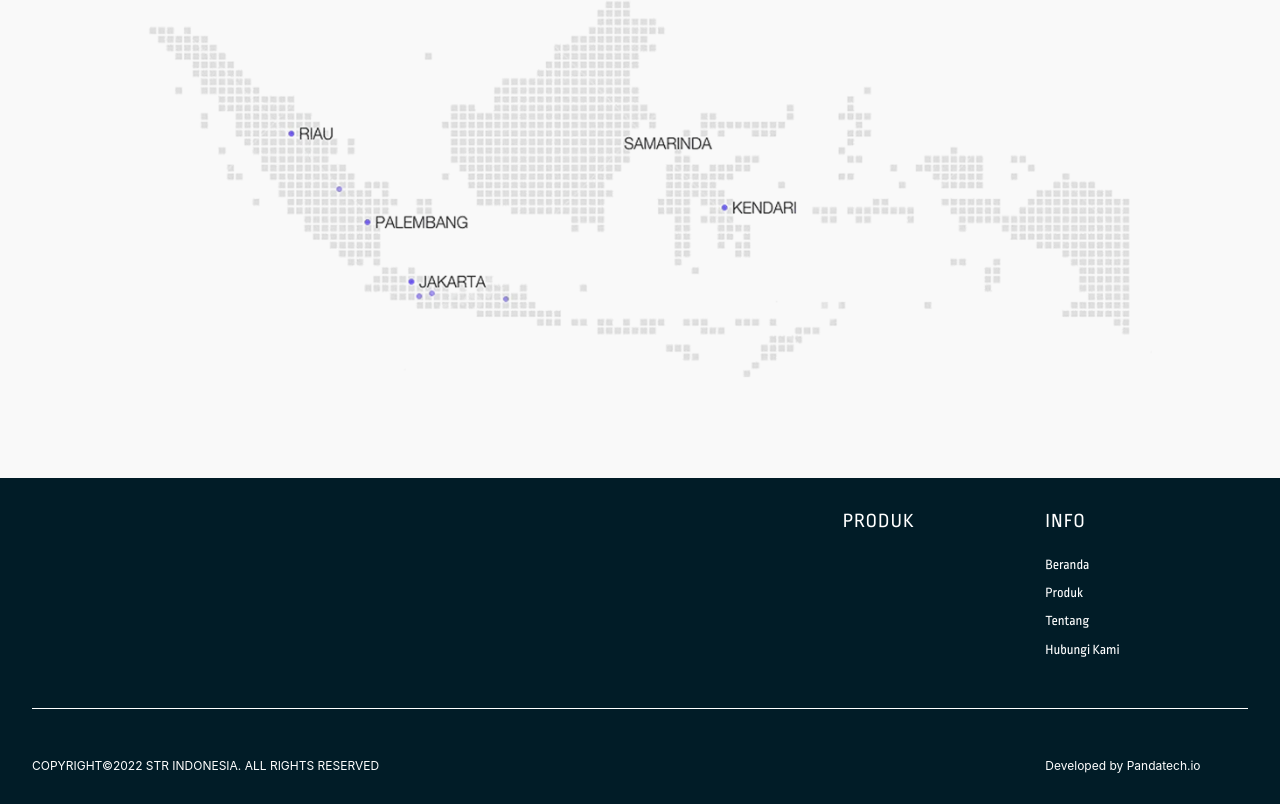
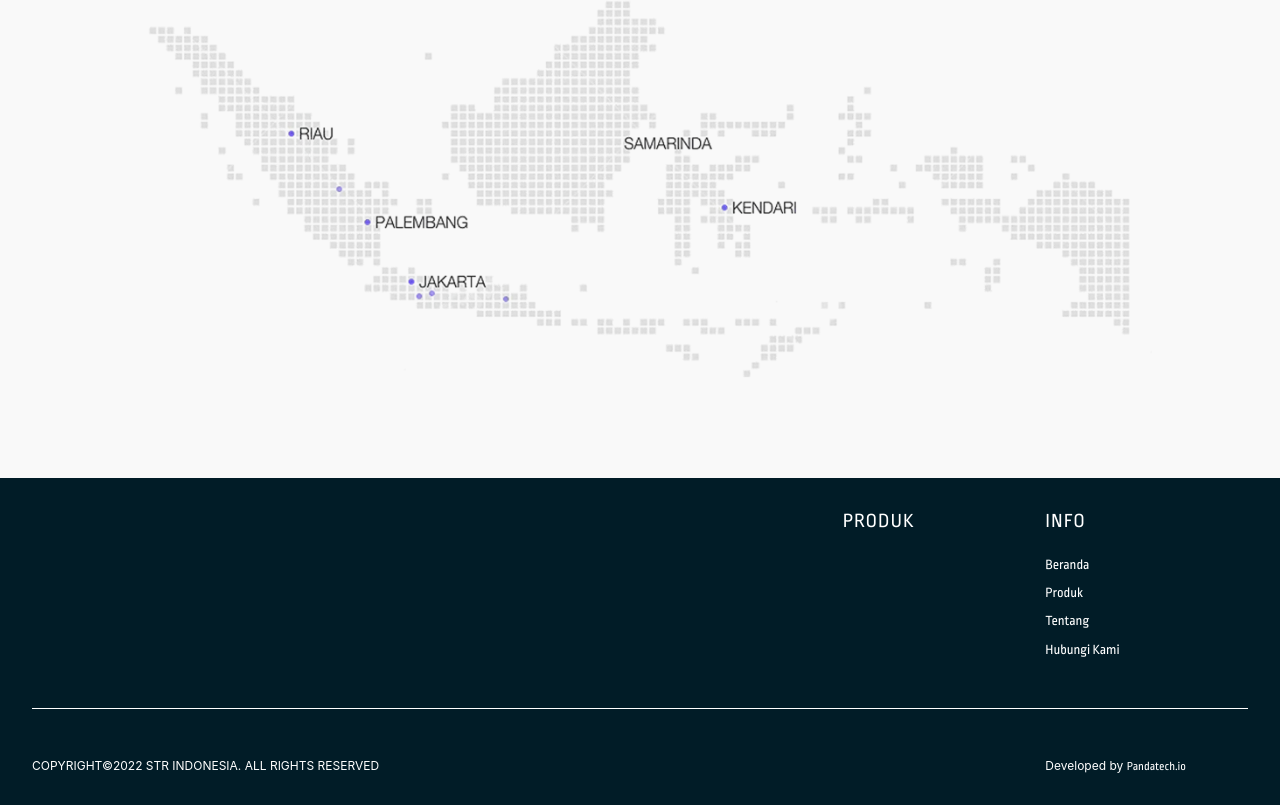
Before and after one commit to pandatech-io/str-part, a React (Vite) app: page / in a window 1280 px wide. Shown: the part 3098-3903 px from the top of the page. Built offline with nearby package versions, Linux system fonts and the light colour scheme.

Commit message:
Fix/cta panda (#10)
* fix: cta panda

* fix: add redirect to external web

```diff
--- a/src/layouts/partials/footer/index.tsx
+++ b/src/layouts/partials/footer/index.tsx
@@ -84,7 +84,10 @@ const Footer = () => {
           }}
           className="pd-footer-develop"
         >
-          Developed by Pandatech.io
+          Developed by{" "}
+          <a href="https://pandatech.io/" target="_blank" rel="noreferrer">
+            Pandatech.io
+          </a>
         </Col>
       </Row>
     </div>
```
